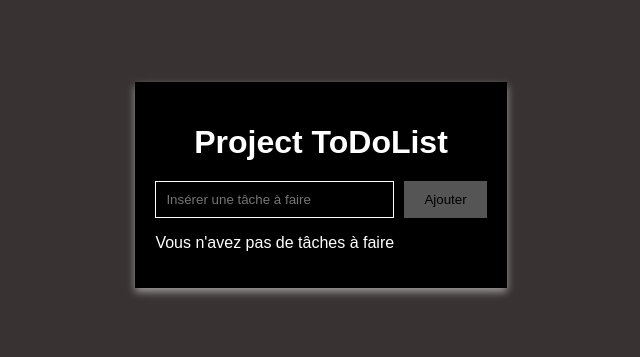
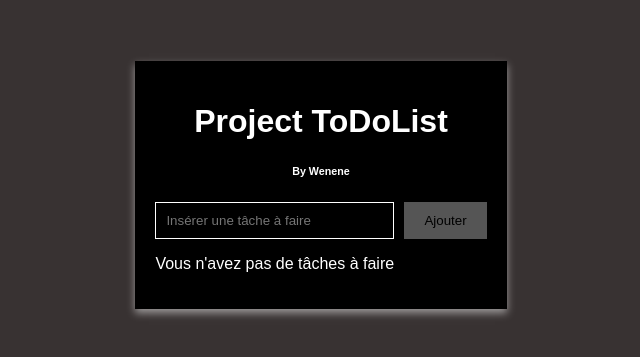
Before and after one commit to Wyterrr/project-todo, a Vue app in the folder todolist/: page / in a window 1280 px wide. Shown: the part 215-572 px from the top of the page, without its empty margins (339-979 px from the left). Built offline with nearby package versions, Linux system fonts and the light colour scheme.

Commit message:
ajout h6

```diff
--- a/todolist/src/App.vue
+++ b/todolist/src/App.vue
@@ -1,6 +1,7 @@
 <template>
   <div class="app-container">
     <h1 class="app-title">Project ToDoList</h1>
+    <h6>By Wenene</h6>
     <form class="task-form" @submit.prevent="addTasks">
       <input v-model="newTask" type="text" placeholder="Insérer une tâche à faire" />
       <button :disabled="newTask.length === 0">Ajouter</button>
@@ -96,6 +97,10 @@ body {
   padding: 20px;
   background-color: #000;
   box-shadow: 0 4px 8px rgba(255, 255, 255, 0.5);
+}
+
+h6{
+  text-align: center;
 }
 
 .app-title {
```
